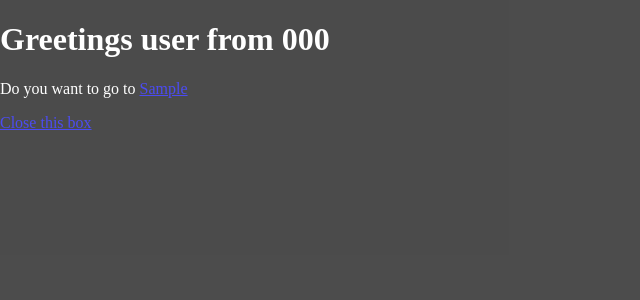
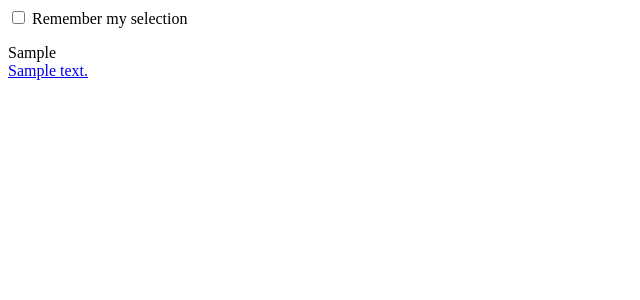
Before and after one commit to jaymzcd/geoip-redirect, a Django app: template geoip/templates/geoip/base_redirect.html in a window 1280 px wide. Shown: the top 300 px of the page, without its empty margins (0-640 px from the left). Run offline with Django 3.2, Linux system fonts and the light colour scheme; the template is opened without the code that fills it: most values are stand-ins (such as "Sample title", 1, 10 or a date in 2020); parts of the project's set-up code (start-up, migrations or seed data) failed here and were passed over.

Commit message:
update to have a form + checkbox for remembering the choice

```diff
--- a/geoip/middleware.py
+++ b/geoip/middleware.py
@@ -61,7 +61,6 @@ class GeoIPMiddleWare(object):
 
         if '/admin' not in request.path and inject_data:
             # Slight hack for now to avoid spoiling admin
-
             if not self.ignore_paths or \
                 (self.ignore_paths and request.path not in self.ignore_paths):
 
--- a/geoip/settings.py
+++ b/geoip/settings.py
@@ -10,4 +10,4 @@ HOMEPAGE_ONLY = True # If we should only show on the root landing page (/)
 PROCESS_IGNORES = False # Whether to make a db hit to grab the url ignore list (on middleware __init__)
 SET_IGNORE_COOKIE = True # If there's the option to set a cookie to bypass this
 
-DEBUG_IP = '92.52.69.82' # Set this if you want to force it to "find" this particular address
+DEBUG_IP = None # Set this if you want to force it to "find" this particular address
--- a/geoip/templates/geoip/base_redirect.html
+++ b/geoip/templates/geoip/base_redirect.html
@@ -1,14 +1,37 @@
-<div id="geoip-overlay" style="position:absolute; top:0; left: 0; width:100%; height:100%; background:#000; opacity:0.7; color:#fff;">
-    <h1>Greetings user from {{ incoming_country_code }}</h1>
-    <p>Do you want to go to <a href="{{ target_domain }}">{{ target_domain }}</a></p>
-    {% block overlay_content %}{% endblock %}
-    {% block close_button %}
-        <div><a href="#" id="geoip-close-redirect" onclick="javascript:hideGeoIPOverlay();">Close this box</a></div>
-    {% endblock %}
+<div id="geoip-overlay" style="width:100%; height:100%;">
+    <div id="geoip-inner">
+        <a href="{{ target_domain }}" class="country-sprite" id="{{ incoming_country_code|lower }}"></a>
+        <div id="geoip-saveform">
+            <form>
+                <input type="checkbox" id="frm-geoip-save" name="geoip-save" onchange="javascript:handleSaveTarget();" />
+                <label for="geoip-save">Remember my selection</label>
+                <input type="hidden" id="frm-geoip-target" name="geoip-target" value="{{ target_domain }}" />
+            </form>
+        </div>
+        <div class="geoip-copy" id="geoip-minidomain">{{ target_domain }}</div>
+        <div class="geoip-copy" id="geoip-target-copy">
+            <div class="flag-sprite" id="{{ incoming_country_code|lower }}-flag"></div>
+            <a href="{{ target_domain }}">{{ custom_message }}</a>
+        </div>
+        {% block close_button %}
+            <div><a href="#" id="geoip-closebtn" onclick="javascript:hideGeoIPOverlay();"></a></div>
+        {% endblock %}
+    </div>
 </div>
 <script type="text/javascript">
     function hideGeoIPOverlay() {
         var overlay = document.getElementById('geoip-overlay');
         overlay.style.display = 'none';
     }
+
+    function handleSaveTarget() {
+        // This relies on jQuery being present for now
+        var tosave = 0;
+        if($('#frm-geoip-save').is(':checked')) {
+            tosave = 1;
+        }
+        var target = $('#frm-geoip-target').val();
+        $.post('/geoip/savetarget/', 'target='+target+'&save='+tosave);
+    }
+
 </script>
```
Also changed, not shown: geoip/views.py (+9 -1 lines), README.md, dummy/views.py (line endings or trailing spaces).
